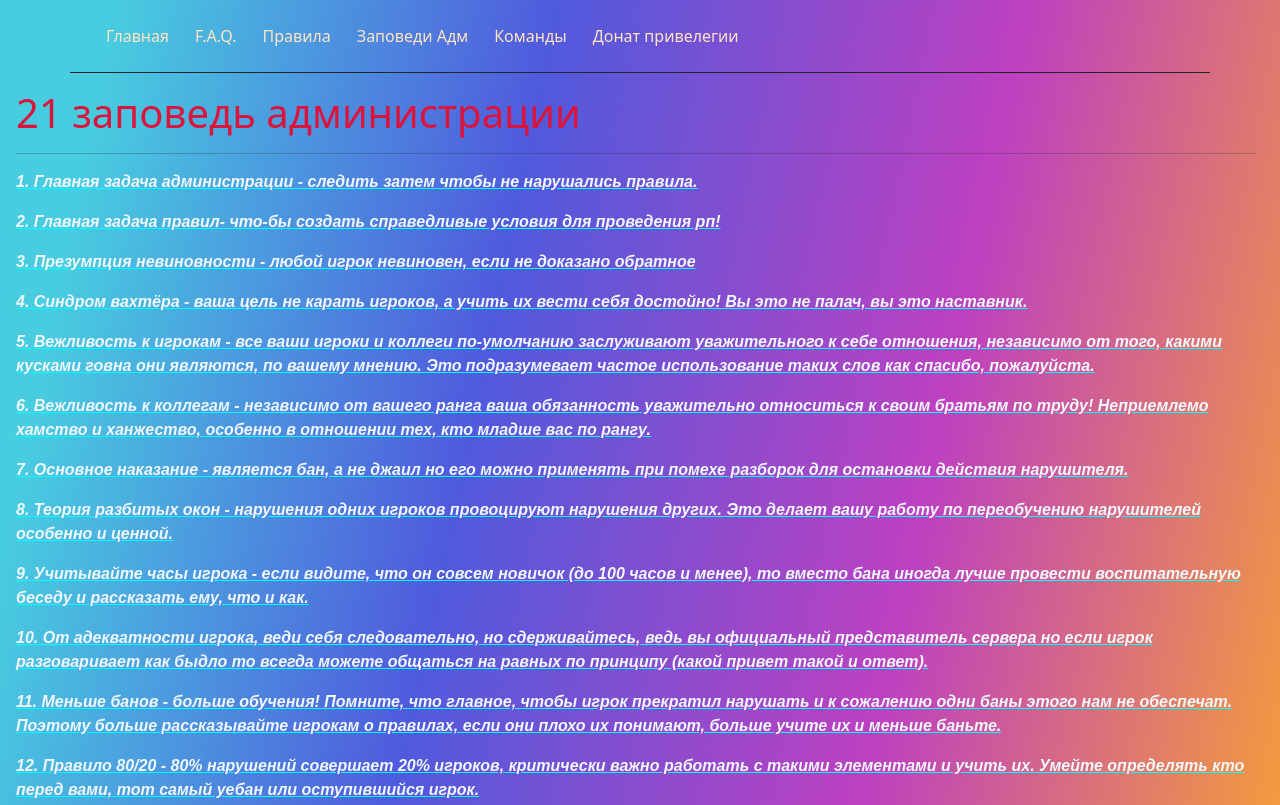
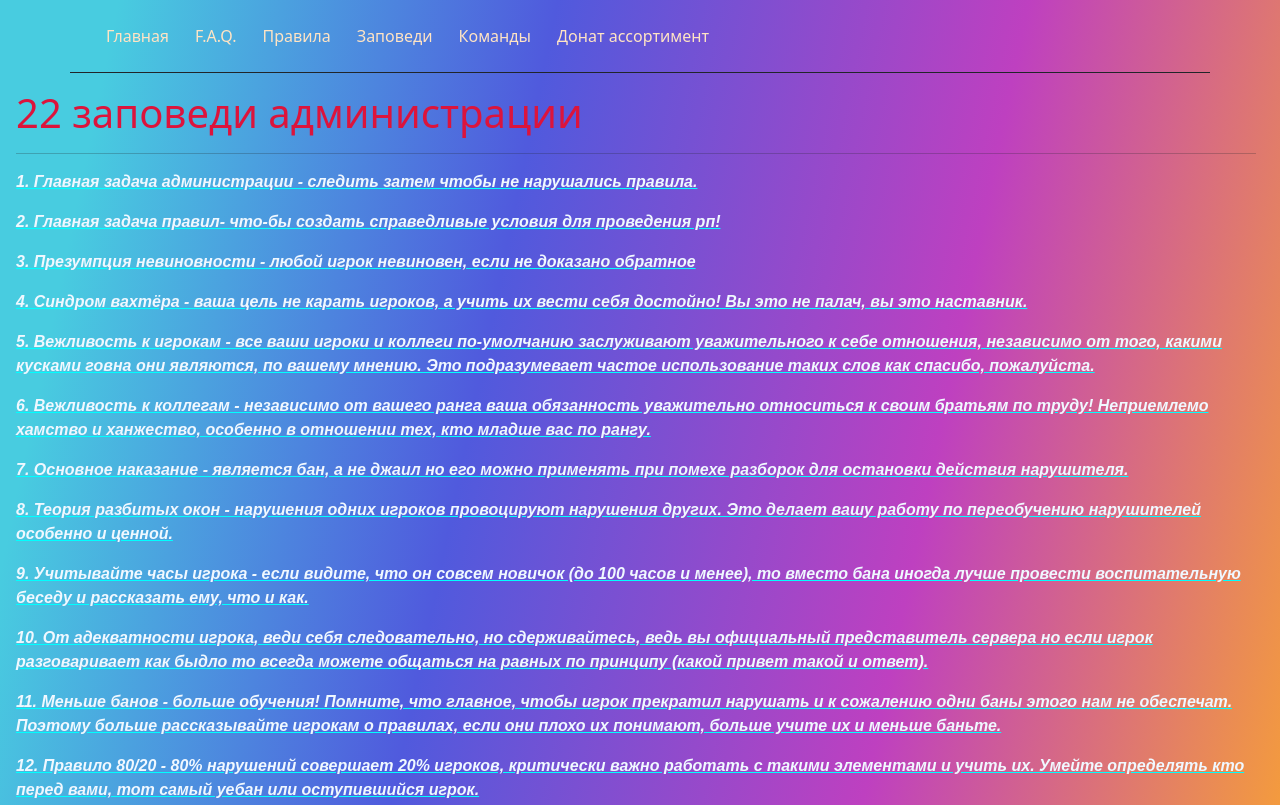
Before and after one commit to HypeVaHo/hotlinerp, a plain HTML site: page zap.html in a window 1280 px wide. Shown: the top 805 px of the page. Drawn offline with nearby package versions, Linux system fonts and the light colour scheme.

Commit message:
Update zap.html

```diff
--- a/zap.html
+++ b/zap.html
@@ -22,13 +22,13 @@
           <li><a href="index.html" class="nav-link px-2 ">Главная</a></li>
           <li><a href="faq.html" class="nav-link px-2 ">F.A.Q.</a></li>
           <li><a href="rules.html" class="nav-link px-2 ">Правила</a></li>
-          <li><a href="zap.html" class="nav-link px-2 ">Заповеди Адм</a></li>
+          <li><a href="zap.html" class="nav-link px-2 ">Заповеди</a></li>
           <li><a href="comands.html" class="nav-link px-2 ">Команды</a></li>
-          <li><a href="donate.html" class="nav-link px-2 ">Донат привелегии</a></li>
+          <li><a href="donate.html" class="nav-link px-2 ">Донат ассортимент</a></li>
         </ul>
 </header>
 <div class="ms-3 me-4 mb-2" id="pgup">
-<h1>21 заповедь администрации</h1>
+<h1>22 заповеди администрации</h1>
 <hr>
 <p>1. Главная задача администрации - следить затем чтобы не нарушались правила. </p>
 <p>2. Главная задача правил- что-бы создать справедливые условия для проведения рп! </p>
```
